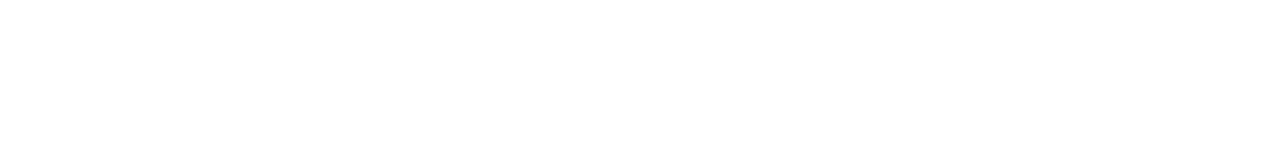
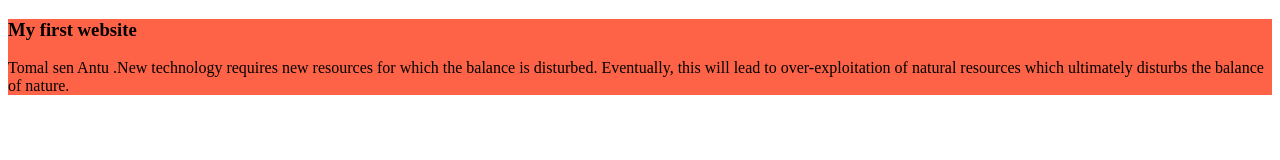
Before and after one commit to tomal1541/my-simple-website, a plain HTML site: page index.html in a window 1280 px wide. Drawn offline with Linux system fonts and the light colour scheme.

Commit message:
added the first blog

```diff
--- a/index.html
+++ b/index.html
@@ -3,9 +3,13 @@
 <head>
     <meta charset="UTF-8">
     <meta name="viewport" content="width=device-width, initial-scale=1.0">
-    <title>My First Website</title>
+    <title>My simple Website</title>
+    <link rel="stylesheet" href="styles/blog.css">
 </head>
 <body>
-
+    <div>
+        <h3>My first website </h3>
+        <P> Tomal sen Antu .New technology requires new resources for which the balance is disturbed. Eventually, this will lead to over-exploitation of natural resources which ultimately disturbs the balance of nature.</P>
+    </div>
 </body>
 </html>
--- /dev/null
+++ b/styles/blog.css
@@ -0,0 +1,4 @@
+div{
+    background-color: tomato;
+    padding=10px;
+}
```
